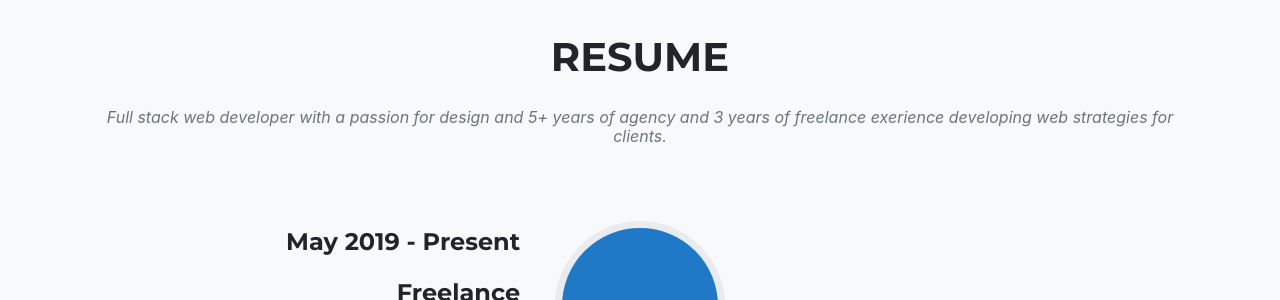
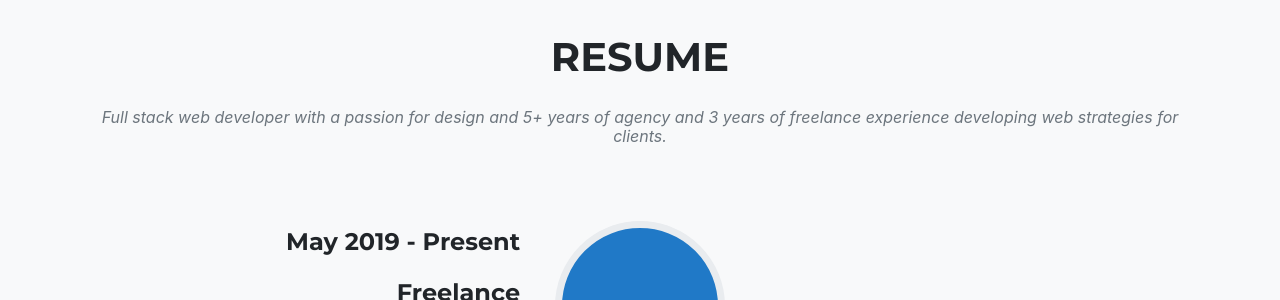
Before and after one commit to johnfurr/johnfurr.github.io, a Jekyll site: the page built from index.md, in a window 1280 px wide and 900 px high, scrolled down 3941 px. Shown: the part 153-453 px from the top of the window. Built offline with Jekyll 4.4.1, drawn with Linux system fonts in a browser that asks for light colours; nearby versions of some CDN libraries; some web fonts are replaced.

Commit message:
fixed misspelling in resume

```diff
--- a/_data/sitetext.yml
+++ b/_data/sitetext.yml
@@ -67,7 +67,7 @@ en: &DEFAULT_EN
 
   resume:
     title: "Resume"
-    text: "Full stack web developer with a passion for design and 5+ years of agency and 3 years of freelance exerience developing web strategies for clients."
+    text: "Full stack web developer with a passion for design and 5+ years of agency and 3 years of freelance experience developing web strategies for clients."
     section: resume
     # left is the default
     #start_align: "left"
```
